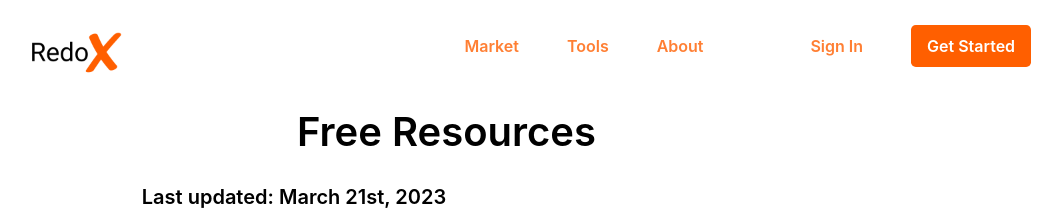
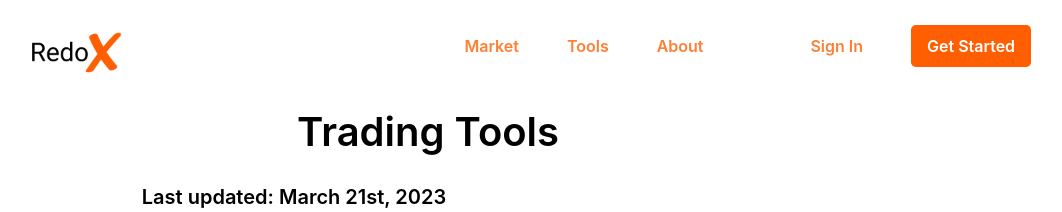
Before and after one commit to NaijaTechBro/redox_v, a React (Vite) app: page /trading-tools in a window 1280 px wide. Shown: the top 212 px of the page, without its empty margins (56-1118 px from the left). Built offline with nearby package versions, Linux system fonts and the light colour scheme; no server answers.

Commit message:
added tools

```diff
--- a/src/pages/Fresources/Fresources.jsx
+++ b/src/pages/Fresources/Fresources.jsx
@@ -12,7 +12,7 @@ const Fresources = () => {
     <Navbar />
     <div className={darkMode ? "dark_mode free-resources" : "free-resources"}>
       <div className="content">
-        <h1>Free Resources</h1>
+        <h1>Trading Tools</h1>
 <h4>Last updated: March 21st, 2023</h4>
 <div className="list">
 <li>
```
